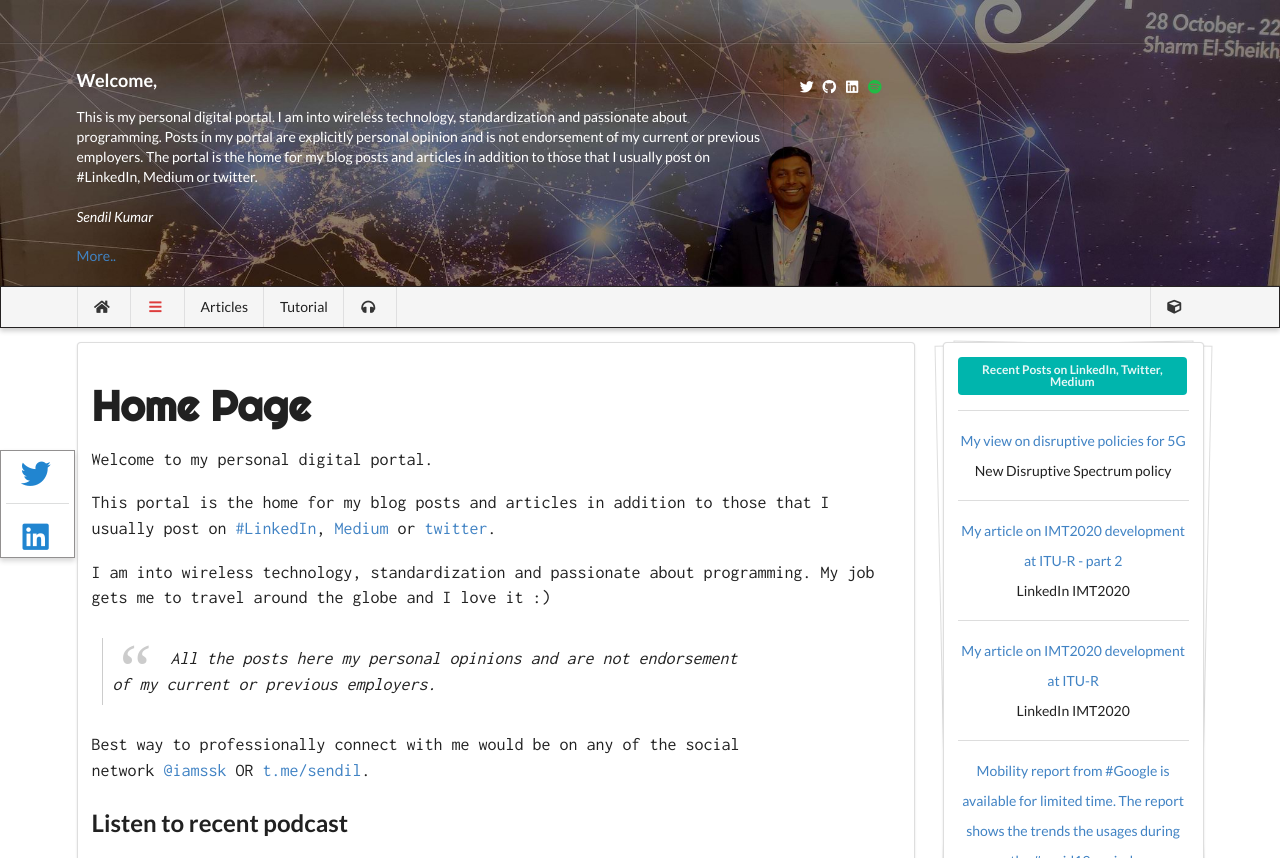
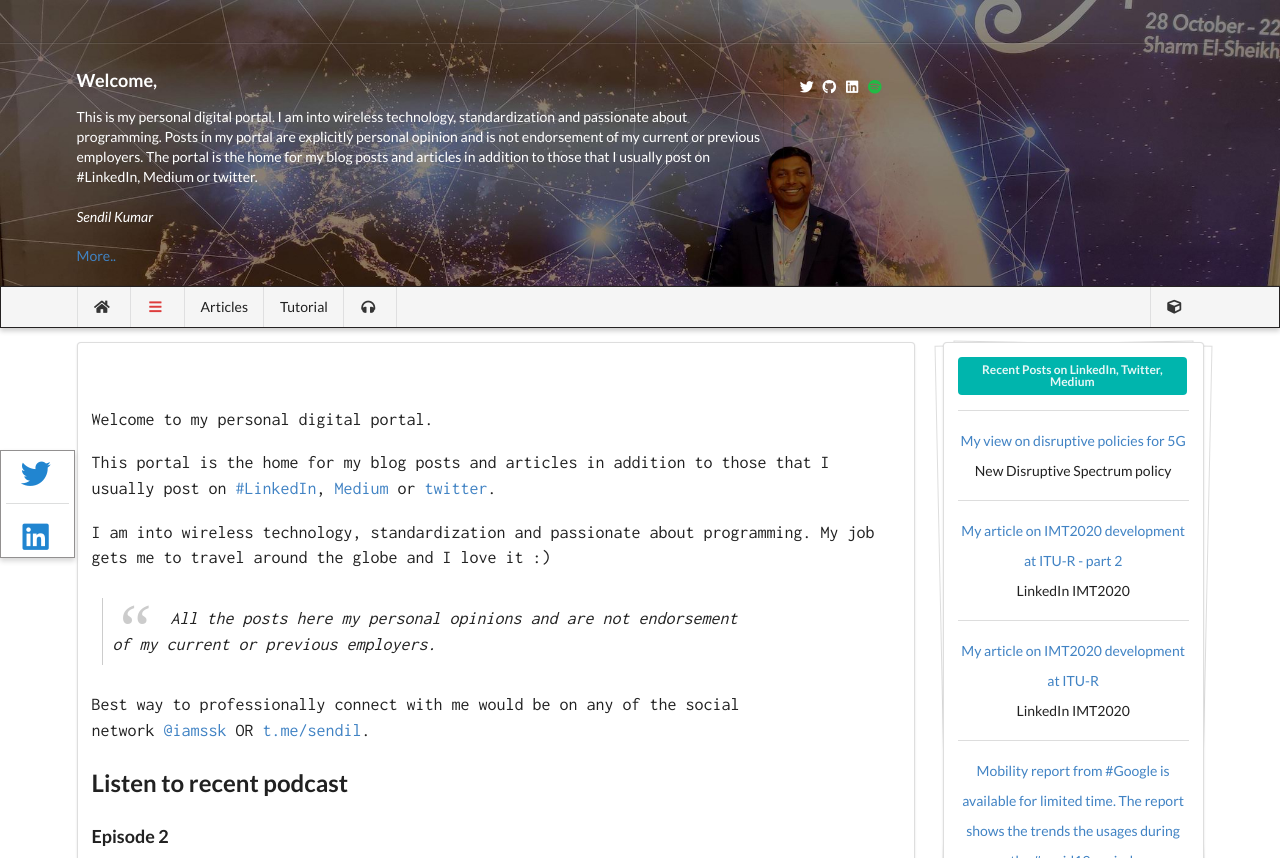
Before and after one commit to wiless/wiless.github.io, a Jekyll site: the page built from index.html, in a window 1280 px wide and 900 px high, cut to the strip 0-858 px from the top of the window. Built offline with Jekyll 4.4.1, drawn with Linux system fonts in a browser that asks for light colours; nearby versions of some CDN libraries; some web fonts are replaced; the list of posts is cut into pages by our own code; comment, search, counter and statistics services are not loaded; a style sheet for code colours, icons or effects is not loaded.

Commit message:
Update index.html

```diff
--- a/index.html
+++ b/index.html
@@ -1,6 +1,5 @@
 ---
 layout: launcher
-title: Home Page
 ---
 
 <p>Welcome to my personal digital portal.&nbsp;</p>
```
